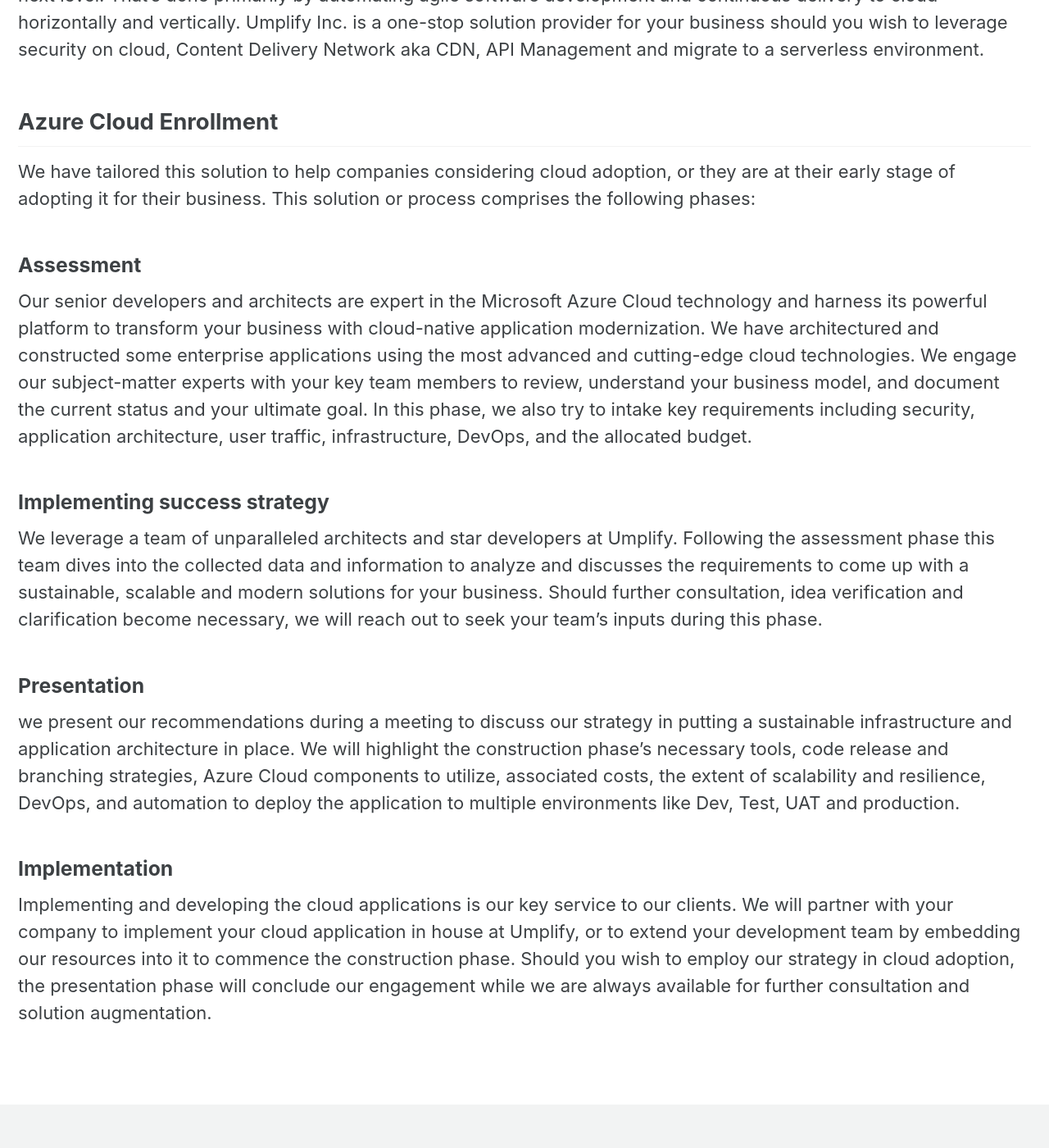
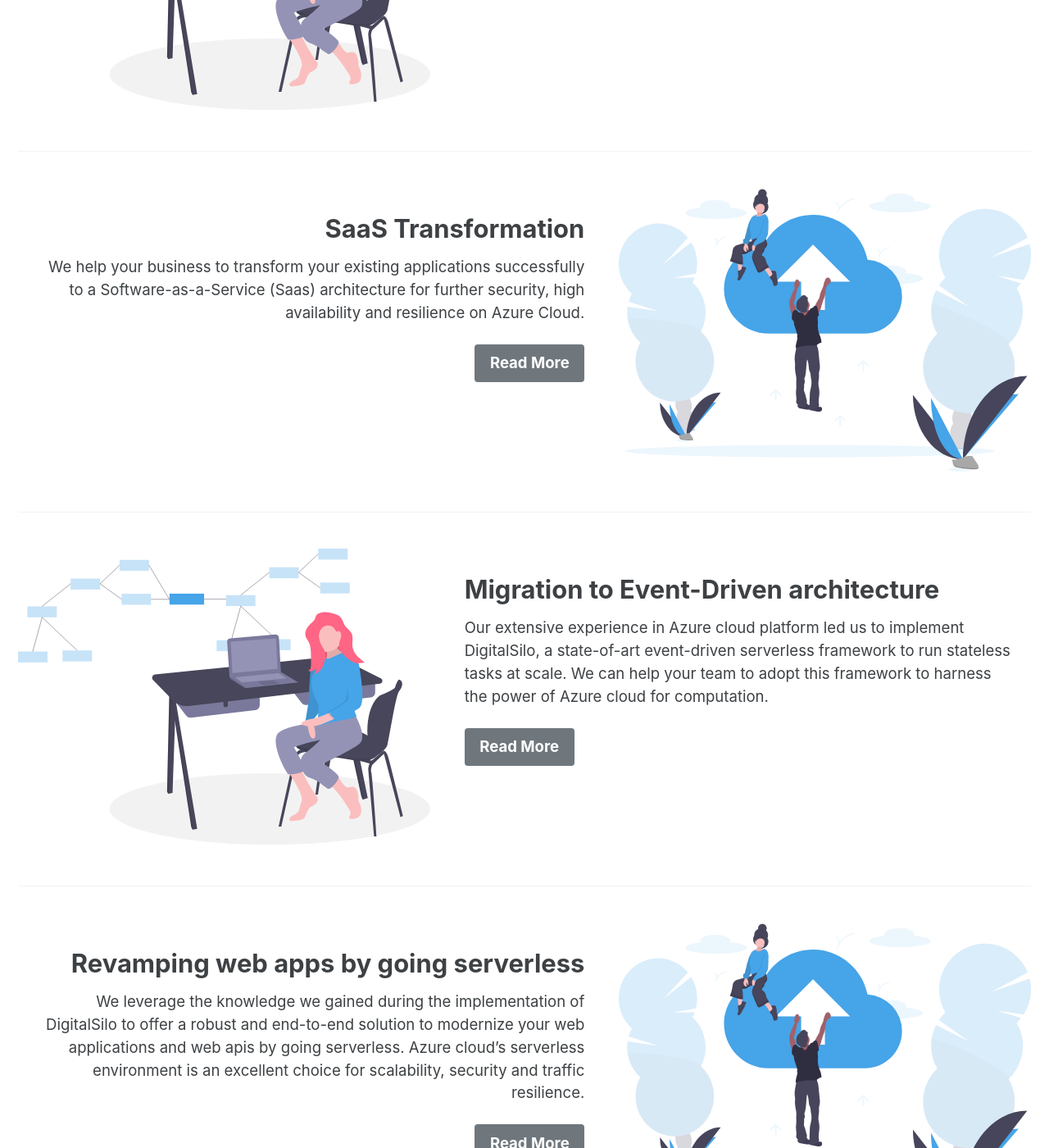
Before and after one commit to Umplify/umplify, a Jekyll site: the page built from _pages/cloud-solutions.md, in a window 1280 px wide and 1400 px high, scrolled down 535 px. Shown: the whole window at 82% size. Built offline with Jekyll 4.4.1, drawn with Linux system fonts in a browser that asks for light colours; cached includes are drawn as plain includes; some of the changed text lies outside the part shown.

Commit message:
Drafted further topics #1

```diff
--- /dev/null
+++ b/_pages/azure-cloud-enrollment.md
@@ -0,0 +1,33 @@
+---
+title: "Azure Cloud Enrollment"
+sitemap: false
+layout: splash
+permalink: /azure-cloud-enrollment/
+
+feature_row_left:
+  - image_path: /assets/images/splash/404.svg
+---
+
+{% include feature_row id="feature_row_left" type="left" %}
+
+
+# Azure Cloud Enrollment
+
+We have tailored this solution to help companies considering cloud adoption, or they are at their early stage of adopting it for their business. This solution or process comprises the following phases:
+
+## Assessment
+
+Our senior developers and architects are expert in the Microsoft Azure Cloud technology and harness its powerful platform to transform your business with cloud-native application modernization. We have architectured and constructed some enterprise applications using the most advanced and cutting-edge cloud technologies. We engage our subject-matter experts with your key team members to review, understand your business model, and document the current status and your ultimate goal. In this phase, we also try to intake key requirements including security, application architecture, user traffic, infrastructure, DevOps, and the allocated budget.
+
+## Implementing success strategy
+
+We leverage a team of unparalleled architects and star developers at Umplify. Following the assessment phase this team dives into the collected data and information to analyze and discusses the requirements to come up with a sustainable, scalable and modern solutions for your business. Should further consultation, idea verification and clarification become necessary, we will reach out to seek your team's inputs during this phase.
+
+
+## Presentation
+
+we present our recommendations during a meeting to discuss our strategy in putting a sustainable infrastructure and application architecture in place. We will highlight the construction phase's necessary tools, code release and branching strategies, Azure Cloud components to utilize, associated costs, the extent of scalability and resilience, DevOps, and automation to deploy the application to multiple environments like Dev, Test, UAT and production.
+
+## Implementation
+
+Implementing and developing the cloud applications is our key service to our clients. We will partner with your company to implement your cloud application in house at Umplify, or to extend your development team by embedding our resources into it to commence the construction phase. Should you wish to employ our strategy in cloud adoption, the presentation phase will conclude our engagement while we are always available for further consultation and solution augmentation.
--- a/_pages/cloud-solutions.md
+++ b/_pages/cloud-solutions.md
@@ -4,34 +4,64 @@
 layout: splash
 permalink: /cloud-solutions/
 
-feature_row_left:
-  - image_path: /assets/images/splash/404.svg
+feature_row_left1:
+  - image_path: /assets/images/flexibility_software.svg
+    title: Azure Cloud Enrollment
+    excerpt: We tailored this process to help companies considering cloud adoption, or they are at the early stage of adopting it for their business.
+    url: azure-cloud-enrollment
+    btn_label: "Read More"
+    btn_class: "btn--primary"
+
+feature_row_right1:
+  - image_path: /assets/images/cloud.svg
+    title: SaaS Transformation
+    excerpt: We help your business to transform your existing applications successfully to a Software-as-a-Service (Saas) architecture for further security, high availability and resilience on Azure Cloud.
+    url: saas-transformation
+    btn_label: "Read More"
+    btn_class: "btn--primary"
+
+feature_row_left2:
+  - image_path: /assets/images/flexibility_software.svg
+    title: Migration to Event-Driven architecture
+    excerpt: Our extensive experience in Azure cloud platform led us to implement DigitalSilo, a state-of-art event-driven serverless framework to run stateless tasks at scale. We can help your team to adopt this framework to harness the power of Azure cloud for computation.
+    url: digital-silo
+    btn_label: "Read More"
+    btn_class: "btn--primary"
+
+feature_row_right2:
+  - image_path: /assets/images/cloud.svg
+    title: Revamping web apps by going serverless
+    excerpt: We leverage the knowledge we gained during the implementation of DigitalSilo to offer a robust and end-to-end solution to modernize your web applications and web apis by going serverless. Azure cloud's serverless environment is an excellent choice for scalability, security and traffic resilience.
+    url: seerverless-web-apis
+    btn_label: "Read More"
+    btn_class: "btn--primary"
+
+feature_row_left3:
+  - image_path: /assets/images/flexibility_software.svg
+    title: Adopting Infrastructure-as-a-Code (IaaC)
+    excerpt: Our DevOps engineers can help your company to programmatically provision the physical resources that your application requires to run on Azure. We use the most modern technolgies in the market like Terraform and Bicep to eliminate the manual process of creating your Azure resources.
+    url: infrastructure-provisioning
+    btn_label: "Read More"
+    btn_class: "btn--primary"
+
+feature_row_right33:
+  - image_path: /assets/images/flexibility_software.svg
+    title: Storage decentralization
+    excerpt: We help your business decentralize your data primarily on Azure Cloud infrastructure by leveraging the most cutting-edge protocols in industry. We create a private cluster of peer-to-peer nodes where you can store and retrieve your files securely, reliably with 99.999% availability 27/7/365.
+    url: storage-decentralization
+    btn_label: "Read More"
+    btn_class: "btn--primary"
 ---
 
-{% include feature_row id="feature_row_left" type="left" %}
 
 # Our Azure Cloud solutions elevates your business to the next level.
 
 No matter of where your business level is, Umplify Inc., always offers a proven approach to take your business to the next level. That's done primarily by automating agile software development and continuous delivery to cloud horizontally and vertically. Umplify Inc. is a one-stop solution provider for your business should you wish to leverage security on cloud, Content Delivery Network aka CDN, API Management and migrate to a serverless environment.
 
 
-## Azure Cloud Enrollment
-
-We have tailored this solution to help companies considering cloud adoption, or they are at their early stage of adopting it for their business. This solution or process comprises the following phases:
-
-### Assessment
-
-Our senior developers and architects are expert in the Microsoft Azure Cloud technology and harness its powerful platform to transform your business with cloud-native application modernization. We have architectured and constructed some enterprise applications using the most advanced and cutting-edge cloud technologies. We engage our subject-matter experts with your key team members to review, understand your business model, and document the current status and your ultimate goal. In this phase, we also try to intake key requirements including security, application architecture, user traffic, infrastructure, DevOps, and the allocated budget.
-
-### Implementing success strategy
-
-We leverage a team of unparalleled architects and star developers at Umplify. Following the assessment phase this team dives into the collected data and information to analyze and discusses the requirements to come up with a sustainable, scalable and modern solutions for your business. Should further consultation, idea verification and clarification become necessary, we will reach out to seek your team's inputs during this phase.
-
-
-### Presentation
-
-we present our recommendations during a meeting to discuss our strategy in putting a sustainable infrastructure and application architecture in place. We will highlight the construction phase's necessary tools, code release and branching strategies, Azure Cloud components to utilize, associated costs, the extent of scalability and resilience, DevOps, and automation to deploy the application to multiple environments like Dev, Test, UAT and production.
-
-### Implementation
-
-Implementing and developing the cloud applications is our key service to our clients. We will partner with your company to implement your cloud application in house at Umplify, or to extend your development team by embedding our resources into it to commence the construction phase. Should you wish to employ our strategy in cloud adoption, the presentation phase will conclude our engagement while we are always available for further consultation and solution augmentation.
+{% include feature_row id="feature_row_left1" type="left" %}
+{% include feature_row id="feature_row_right1" type="right" %}
+{% include feature_row id="feature_row_left2" type="left" %}
+{% include feature_row id="feature_row_right2" type="right" %}
+{% include feature_row id="feature_row_left3" type="left" %}
+{% include feature_row id="feature_row_right3" type="right" %}
```
